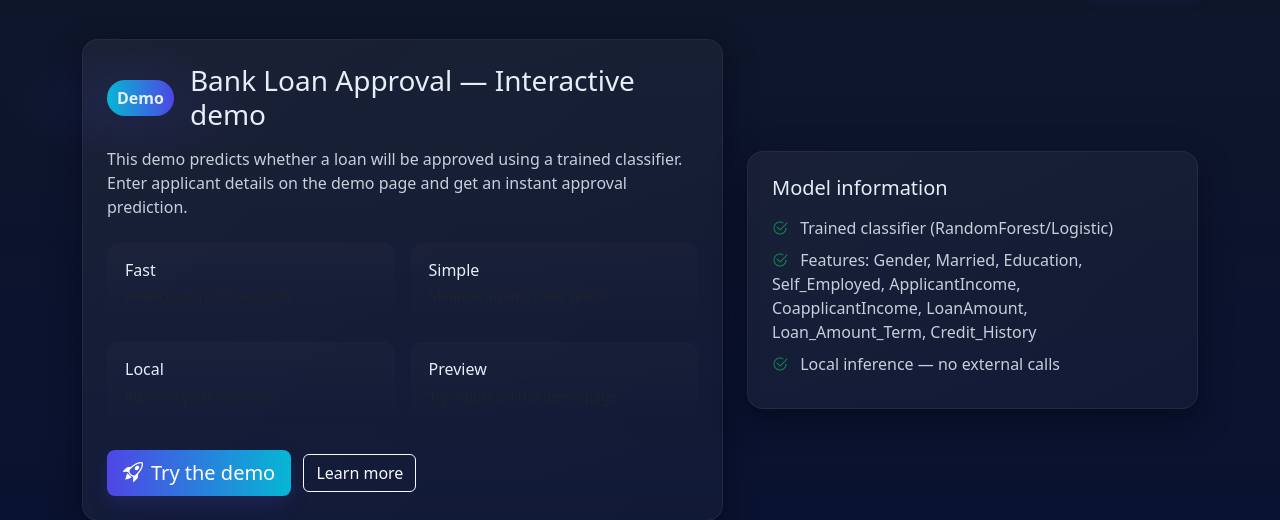
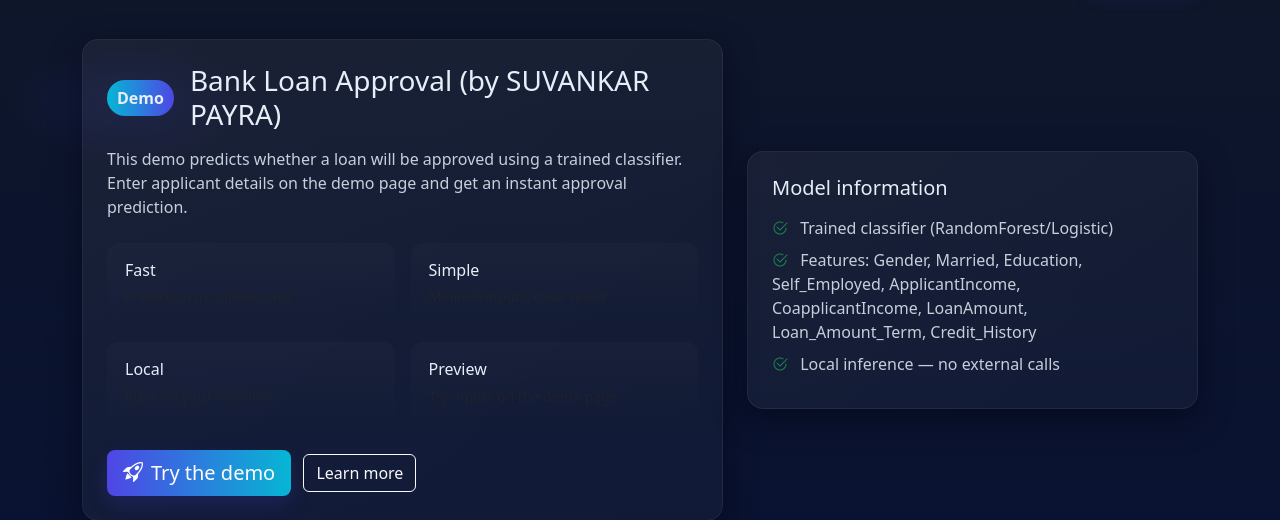
Before and after one commit to suvancodes/Bank_Lone_Approval, a Flask app: page / in a window 1280 px wide. Shown: the part 57-577 px from the top of the page. Run offline with Flask 3, Linux system fonts and the light colour scheme.

Commit message:
Update index.html

```diff
--- a/templates/index.html
+++ b/templates/index.html
@@ -65,7 +65,7 @@
           <div class="p-4 hero-card animate__animated animate__fadeInLeft">
             <div class="d-flex align-items-center mb-3">
               <span class="hero-badge me-3">Demo</span>
-              <h1 class="h3 mb-0">Bank Loan Approval — Interactive demo</h1>
+              <h1 class="h3 mb-0">Bank Loan Approval (by SUVANKAR PAYRA)</h1>
             </div>
             <p class="mt-3 mb-4" style="color:rgba(230,238,248,0.85)">
               This demo predicts whether a loan will be approved using a trained classifier. Enter applicant details on the demo page and get an instant approval prediction.
```
